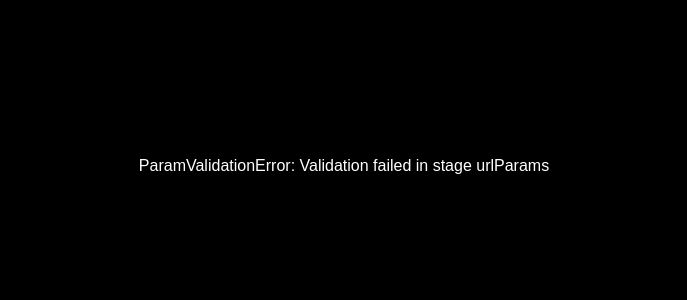
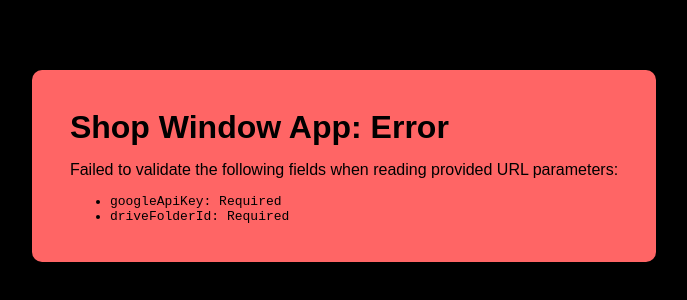
Before and after one commit to barnabycollins/shop-window, a React (Vite) app: page / in a window 1280 px wide. Shown: the part 234-534 px from the top of the page, without its empty margins (296-983 px from the left). Built offline with nearby package versions, Linux system fonts and the light colour scheme.

Commit message:
Work on validation feedback

```diff
--- a/src/MissingParamsBox.tsx
+++ b/src/MissingParamsBox.tsx
@@ -1,25 +1,26 @@
-type ErrorMessageProps = {
-  missingParams: string[];
-  optionalParams: readonly string[];
-  givenParams: { [key: string]: string };
+import {
+  issueFeedback,
+  MissingParamsError,
+  ParamError,
+  ParamValidationError,
+} from "./errors";
+
+type ErrorMessageBoxProps = {
+  error: ParamError;
 };
 
-export function MissingParamsBox({
-  missingParams,
-  optionalParams,
-  givenParams,
-}: ErrorMessageProps) {
+function MissingParamsContent({ error }: { error: MissingParamsError }) {
+  const { optionalParams, givenParams, missingParams } = error;
+
   const optionalSetParams = optionalParams.filter(
     (p) => p in givenParams && givenParams[p] !== undefined
   );
-
   const optionalUnsetParams = optionalParams.filter(
     (p) => !optionalSetParams.includes(p)
   );
 
   return (
-    <div className="error-msg">
-      <h1>Shop Window App: Error</h1>
+    <>
       <p>The following required input(s) are missing from the URL:</p>
       <ul className="mono">
         {missingParams.map((name) => (
@@ -62,6 +63,58 @@ export function MissingParamsBox({
         </a>{" "}
         on GitHub.
       </p>
+    </>
+  );
+}
+
+function ParamValidationContent({ error }: { error: ParamValidationError }) {
+  return (
+    <>
+      <p>
+        Failed to validate the following fields when{" "}
+        {(() => {
+          switch (error.context.stage) {
+            case "urlParams": {
+              return "reading provided URL parameters";
+            }
+            case "jsonParams": {
+              return `parsing JSON file "${error.context.fileName}" from the provided Google Drive folder`;
+            }
+            case "finalCheck": {
+              return `performing final check`;
+            }
+          }
+        })()}
+        :
+      </p>
+      <ul className="mono">
+        {error.zodError.issues.map((issue) => (
+          <li key={`${issue.path.join(".")} ${issue.code}`}>
+            {issueFeedback(issue)}
+          </li>
+        ))}
+      </ul>
+    </>
+  );
+}
+
+export function ErrorMessageBox({ error }: ErrorMessageBoxProps) {
+  return (
+    <div className="error-msg">
+      <h1>Shop Window App: Error</h1>
+      {(() => {
+        switch (error.name) {
+          case "MissingParamsError": {
+            return <MissingParamsContent error={error} />;
+          }
+          case "ParamValidationError": {
+            return <ParamValidationContent error={error} />;
+          }
+          default: {
+            return error.toString();
+          }
+        }
+      })()}
     </div>
   );
 }
--- a/src/app.tsx
+++ b/src/app.tsx
@@ -2,8 +2,8 @@ import ReactDOM from "react-dom/client";
 import { StrictMode, useEffect, useState } from "react";
 import { BarLoader } from "react-spinners";
 import { AppConfig, getAppConfig, RotationValue } from "./appConfig";
-import { MissingParamsBox } from "./MissingParamsBox";
-import { MissingParamsError, ParamValidationError } from "./errors";
+import { ErrorMessageBox } from "./MissingParamsBox";
+import { ParamError } from "./errors";
 
 function getRotationContainerStyle(rotation: RotationValue) {
   return {
@@ -33,9 +33,9 @@ function App() {
 
   const [appConfig, setAppConfig] = useState<AppConfig | undefined>(undefined);
 
-  const [setupError, setSetupError] = useState<
-    Error | MissingParamsError | ParamValidationError | undefined
-  >(undefined);
+  const [setupError, setSetupError] = useState<ParamError | undefined>(
+    undefined
+  );
 
   // Executed on first load.
   // Fetch image list from Google Drive; populate imgUrls.
@@ -53,7 +53,7 @@ function App() {
           };
         }
       } catch (error) {
-        setSetupError(error as Error);
+        setSetupError(error as ParamError);
       }
     }
     fetchImages();
@@ -90,19 +90,7 @@ function App() {
     >
       {(() => {
         if (setupError) {
-          if ("id" in setupError) {
-            if (setupError.id === "MissingParams") {
-              return (
-                <MissingParamsBox
-                  missingParams={setupError.missingParams}
-                  givenParams={setupError.givenParams}
-                  optionalParams={setupError.optionalParams}
-                />
-              );
-            }
-          }
-
-          return setupError.toString();
+          return <ErrorMessageBox error={setupError} />;
         }
 
         if (appConfig) {
--- a/src/appConfig.ts
+++ b/src/appConfig.ts
@@ -6,7 +6,7 @@ import {
   listGoogleDriveFilesUrl,
 } from "./googleDrive";
 import { oneOf } from "./paramValidation";
-import { throwCustomError } from "./errors";
+import { issueFeedback, throwParamValidationError } from "./errors";
 
 const REQUIRED_PARAMS = ["googleApiKey", "driveFolderId"] as const;
 type RequiredParam = (typeof REQUIRED_PARAMS)[number];
@@ -15,8 +15,10 @@ const OPTIONAL_PARAMS = [
   "slideLength",
   "sharedDriveId",
   "animate",
+  "enableRefetch",
   "refetchInterval",
   "enabledMimeTypes",
+  "strictJsonParsing",
 ] as const;
 type OptionalParam = (typeof OPTIONAL_PARAMS)[number];
 
@@ -29,13 +31,18 @@ const NUMERIC_PARAMS: (RequiredParam | OptionalParam)[] = [
 const rotationValues = [0, 90, 180, 270] as const;
 export type RotationValue = (typeof rotationValues)[number];
 
-const BOOLEAN_PARAMS: (RequiredParam | OptionalParam)[] = ["animate"];
+const BOOLEAN_PARAMS: (RequiredParam | OptionalParam)[] = [
+  "animate",
+  "enableRefetch",
+  "strictJsonParsing",
+];
 
 const jsonParamSchema = z
   .object({
     rotation: oneOf(rotationValues),
     slideLength: z.number().int().gt(5),
     animate: z.boolean(),
+    enableRefetch: z.boolean(),
     refetchInterval: z.number().int().gt(1),
     enabledMimeTypes: z.string().min(3).array(),
   })
@@ -45,18 +52,15 @@ const urlParamSchema = jsonParamSchema.extend({
   googleApiKey: z.string().min(1),
   driveFolderId: z.string().min(1),
   sharedDriveId: z.optional(z.string().min(1)),
+  strictJsonParsing: z.optional(z.boolean()),
 });
 
-const appConfigSchema = urlParamSchema
-  .required()
-  .extend({
-    refetchInterval: z.optional(z.number().int().gt(1)),
-  })
-  .omit({
-    googleApiKey: true,
-    driveFolderId: true,
-    sharedDriveId: true,
-  });
+const appConfigSchema = urlParamSchema.required().omit({
+  googleApiKey: true,
+  driveFolderId: true,
+  sharedDriveId: true,
+  strictJsonParsing: true,
+});
 
 type JsonParams = z.infer<typeof jsonParamSchema>;
 
@@ -72,6 +76,8 @@ const defaultConfig: AppConfig = {
   slideLength: 30,
   animate: true,
   rotation: 0,
+  enableRefetch: false,
+  refetchInterval: 3,
   enabledMimeTypes: [
     "image/avif",
     "image/gif",
@@ -82,10 +88,18 @@ const defaultConfig: AppConfig = {
   ],
 };
 
-function parseBoolean(input: string) {
+function attemptToParseBoolean(input: string) {
   if (input === "true") return true;
   if (input === "false") return false;
-  return null;
+  return input;
+}
+
+function attemptToParseNumber(input: string) {
+  const output = Number(input);
+  if (Number.isNaN(output)) {
+    return input;
+  }
+  return output;
 }
 
 function getQueryParams(): UrlParams {
@@ -105,10 +119,13 @@ function getQueryParams(): UrlParams {
   const finalParams = Object.fromEntries(
     Object.entries(receivedParams)
       .map(([key, value]) => {
-        if (key in NUMERIC_PARAMS)
-          return [key, Number(value)] as [string, number];
-        if (key in BOOLEAN_PARAMS)
-          return [key, parseBoolean(value)] as [string, boolean | null];
+        if ((NUMERIC_PARAMS as string[]).includes(key))
+          return [key, attemptToParseNumber(value)] as [string, number];
+        if ((BOOLEAN_PARAMS as string[]).includes(key))
+          return [key, attemptToParseBoolean(value)] as [
+            string,
+            boolean | null,
+          ];
         return [key, value] as [string, string];
       })
       .filter(
@@ -125,9 +142,10 @@ function getQueryParams(): UrlParams {
       )
   );
 
-  const result = urlParamSchema.safeParse(finalParams);
+  const validationResult = urlParamSchema.safeParse(finalParams);
 
-  if (!result.success) throwCustomError(result.error, { stage: "urlParams" });
+  if (!validationResult.success)
+    throwParamValidationError(validationResult.error, { stage: "urlParams" });
 
   return finalParams as UrlParams;
 }
@@ -161,14 +179,7 @@ export async function getAppConfig(): Promise<AppConfigWithMediaUrls> {
 
         try {
           currentFileContent = await fileResponse.json();
-
-          const result = jsonParamSchema.safeParse(currentFileContent);
-
-          if (!result.success)
-            throwCustomError(result.error, {
-              stage: "jsonParams",
-              fileName: file.name,
-            });
+          console.debug(`Loaded "${file.name}": `, currentFileContent);
         } catch (e) {
           console.error(`Failed to parse JSON file ${file.name}!`);
         }
@@ -177,6 +188,30 @@ export async function getAppConfig(): Promise<AppConfigWithMediaUrls> {
           `Failed to retrieve JSON configuration file ${file.name}:`,
           e
         );
+      }
+
+      const validationResult = jsonParamSchema.safeParse(currentFileContent);
+
+      if (!validationResult.success) {
+        if (urlParamsConfig.strictJsonParsing === true) {
+          throwParamValidationError(validationResult.error, {
+            stage: "jsonParams",
+            fileName: file.name,
+          });
+        } else {
+          console.error(
+            `Failed to parse ${file.name}:`,
+            validationResult.error.issues.map((i) => issueFeedback(i))
+          );
+          currentFileContent = Object.fromEntries(
+            Object.entries(currentFileContent).filter(
+              ([key]) =>
+                !validationResult.error.issues.some(
+                  (issue) => issue.path[0] === key
+                )
+            )
+          );
+        }
       }
 
       jsonConfig = {
@@ -192,9 +227,10 @@ export async function getAppConfig(): Promise<AppConfigWithMediaUrls> {
     ...jsonConfig,
   };
 
-  const result = appConfigSchema.safeParse(resolvedConfig);
+  const validationResult = appConfigSchema.safeParse(resolvedConfig);
 
-  if (!result.success) throwCustomError(result.error, { stage: "finalCheck" });
+  if (!validationResult.success)
+    throwParamValidationError(validationResult.error, { stage: "finalCheck" });
 
   resolvedConfig.slideLength *= 1000;
   if (resolvedConfig.refetchInterval)
--- a/src/errors.ts
+++ b/src/errors.ts
@@ -1,11 +1,10 @@
-import { ZodError } from "zod";
+import { ZodError, ZodInvalidLiteralIssue, ZodIssue } from "zod";
 
 export class MissingParamsError extends Error {
   public readonly missingParams: string[];
   public readonly givenParams: { [k: string]: string };
   public readonly optionalParams: string[];
   public readonly name = "MissingParamsError";
-  public readonly id = "MissingParams";
 
   constructor(
     missingParams: string[],
@@ -44,7 +43,28 @@ export class ParamValidationError extends Error {
   }
 }
 
-export function throwCustomError(
+type SomeOtherError = Omit<Error, "name"> & { name: "SomethingElse" };
+
+export type ParamError =
+  | ParamValidationError
+  | MissingParamsError
+  | SomeOtherError;
+
+export function issueFeedback(issue: ZodIssue) {
+  let message = issue.message;
+
+  // Special case for literal unions - show "expected one of [a, b, c, d]; received e" instead of default "Invalid input"
+  if (
+    issue.code === "invalid_union" &&
+    issue.unionErrors.every((e) => e.issues[0].code === "invalid_literal")
+  ) {
+    message = `Expected one of ${JSON.stringify(issue.unionErrors.map((e) => (e.issues[0] as ZodInvalidLiteralIssue).expected))}; received ${JSON.stringify((issue.unionErrors[0].issues[0] as ZodInvalidLiteralIssue).received)}`;
+  }
+
+  return `${issue.path.join(".")}: ${message}`;
+}
+
+export function throwParamValidationError(
   zodError: ZodError,
   context: ParamValidationContext
 ) {
```
